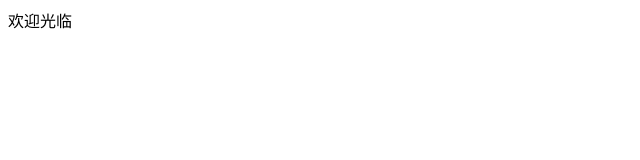
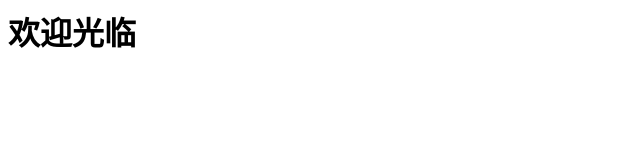
Before and after one commit to jingzhiqing1/jingzhiqing1.github.io, a plain HTML site: page index.html in a window 1280 px wide. Shown: the whole page, without its empty margins (0-640 px from the left). Drawn offline with Linux system fonts and the light colour scheme.

Commit message:
Update index.html

```diff
--- a/index.html
+++ b/index.html
@@ -1 +1 @@
-<h/1>欢迎光临<h/1>
+<h1>欢迎光临</h1>
```
